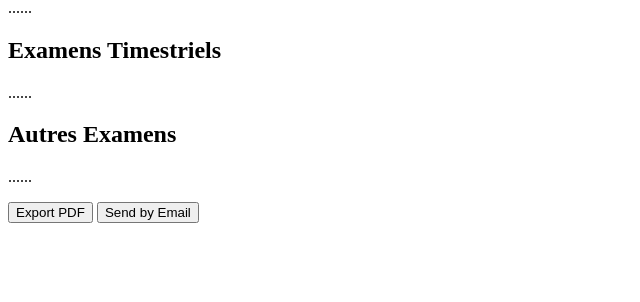
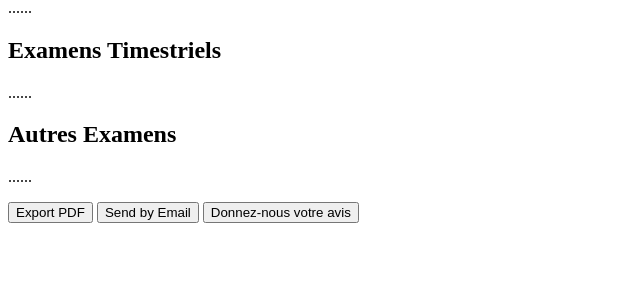
Before and after one commit to v-dav/DepistClic, a Django app: page /synthese/ in a window 1280 px wide. Shown: the part 144-446 px from the top of the page, without its empty margins (0-640 px from the left). Run offline with Django 4.2, Linux system fonts and the light colour scheme; data that the repository does not hold is empty.

Commit message:
Add cursor focus in CommentForm and AnswerInteger. Add comment button in synthese page

```diff
--- a/DepistClic/mainapp/forms.py
+++ b/DepistClic/mainapp/forms.py
@@ -24,7 +24,8 @@ class AnswerInteger(forms.Form):
         label='',
         validators=[MinValueValidator(
             1,
-            message='La valeur doit être supérieure à zéro')]
+            message='La valeur doit être supérieure à zéro')],
+        widget=forms.NumberInput(attrs={'autofocus': True})
     )
     question_order = forms.IntegerField(widget=forms.HiddenInput())
 
@@ -50,7 +51,7 @@ class CommentForm(forms.ModelForm):
         fields = ['comment_area']
         widgets = {
             'comment_area': forms.Textarea(
-                attrs={'rows': 6, 'cols': 50, 'placeholder': 'Votre commentaire ici'}
+                attrs={'rows': 6, 'cols': 50, 'placeholder': 'Votre commentaire ici', 'autofocus': True}
                 ),
         }
         labels = {
--- a/DepistClic/mainapp/templates/mainapp/synthese.html
+++ b/DepistClic/mainapp/templates/mainapp/synthese.html
@@ -25,5 +25,8 @@
 	</aside>
 	<button>Export PDF</button>
 	<button>Send by Email</button>
+	<a href="/comment/">
+        <button>Donnez-nous votre avis</button>
+	</a>
 
 {% endblock content %}
```
